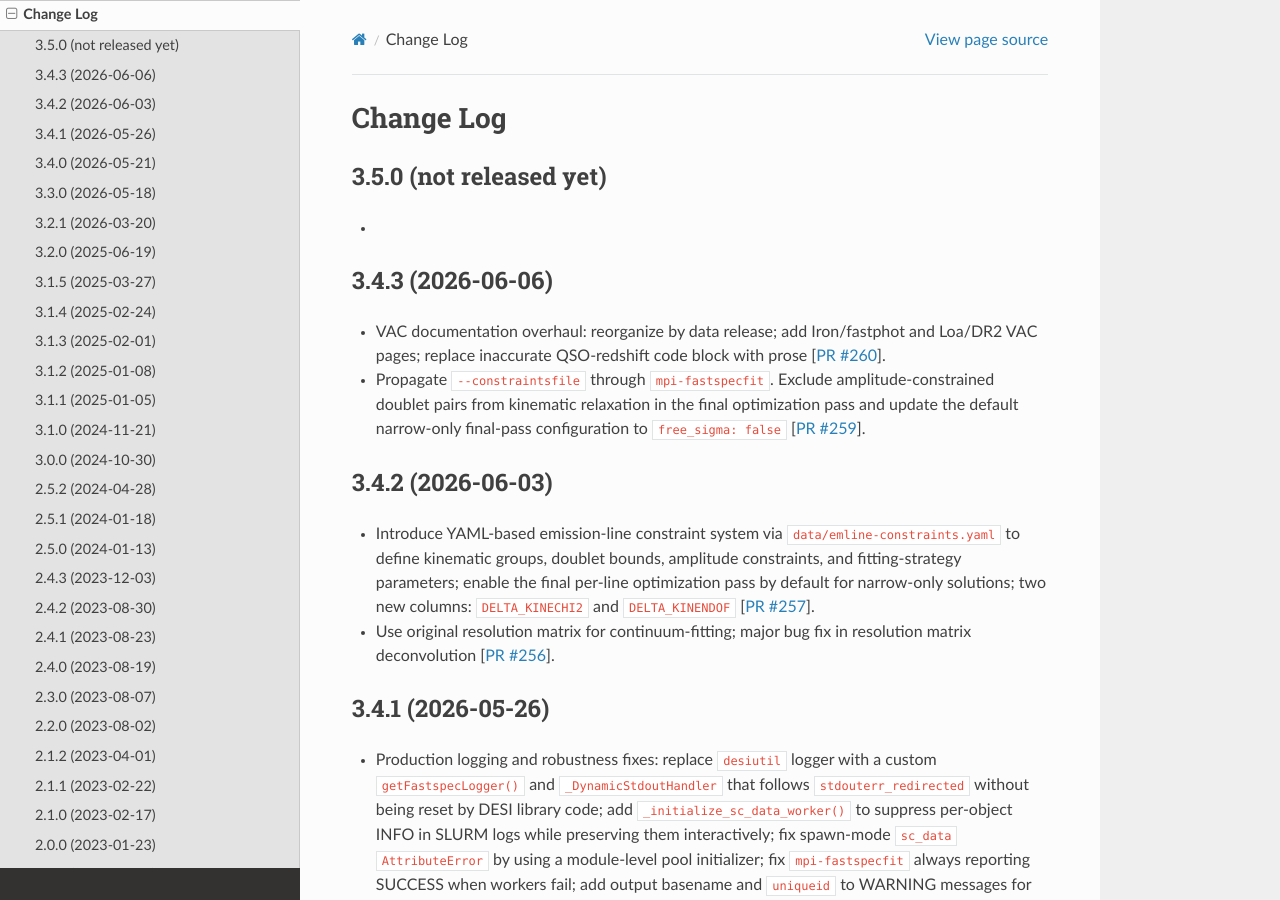
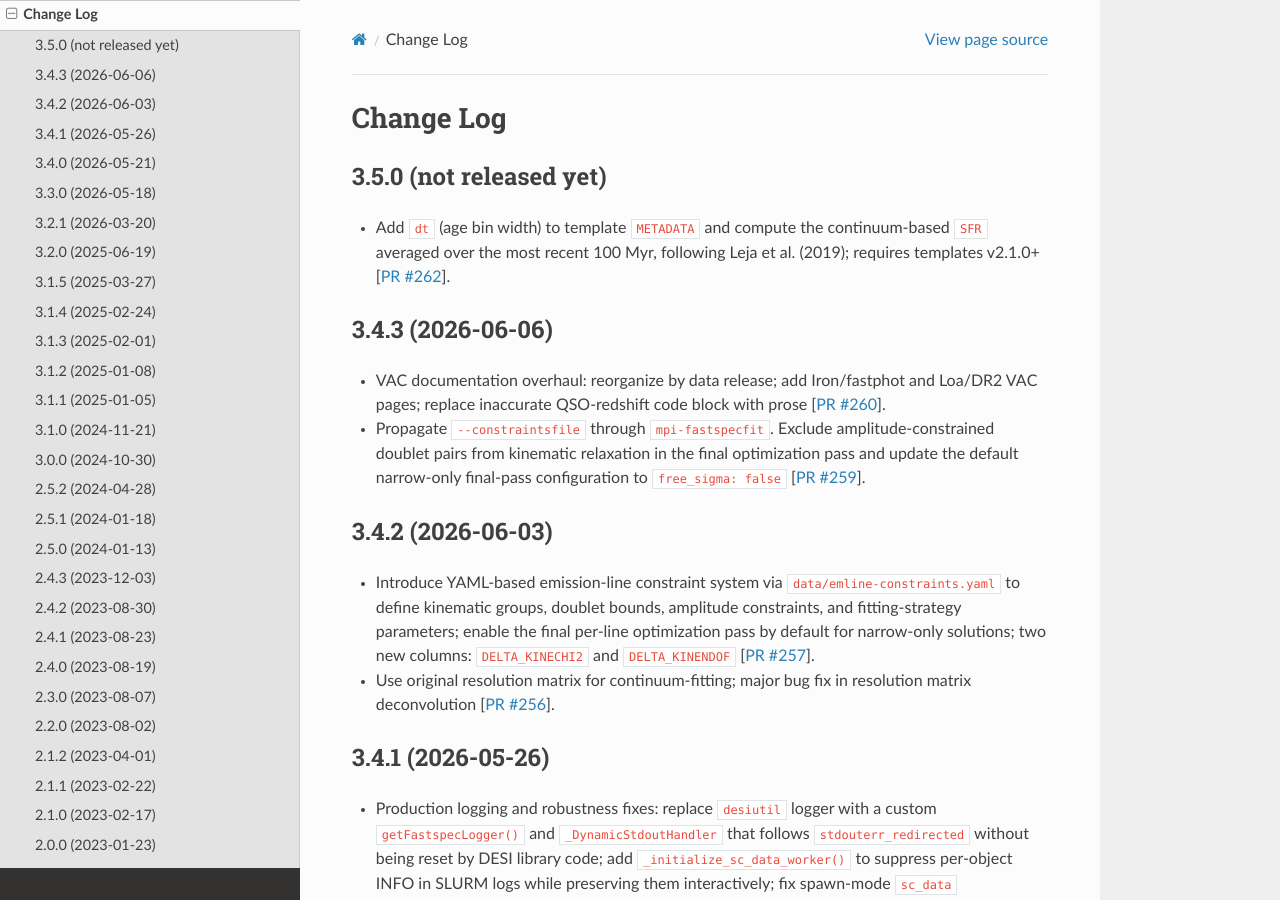
Before and after one commit to desihub/fastspecfit, a Sphinx documentation site: the page built from doc/changes.rst, in a window 1280 px wide and 900 px high. Built offline with Sphinx 7.4.7 and the Read the Docs theme 3.1.0, drawn with Linux system fonts in a browser that asks for light colours; the version number could not be read and is left out.

Commit message:
update change log for PR #262
Co-Authored-By: Claude Sonnet 4.6 <noreply@anthropic.com>

```diff
--- a/doc/changes.rst
+++ b/doc/changes.rst
@@ -5,7 +5,11 @@ Change Log
 3.5.0 (not released yet)
 ------------------------
 
-*
+* Add ``dt`` (age bin width) to template ``METADATA`` and compute the
+  continuum-based ``SFR`` averaged over the most recent 100 Myr, following
+  Leja et al. (2019); requires templates v2.1.0+ [`PR #262`_].
+
+.. _`PR #262`: https://github.com/desihub/fastspecfit/pull/262
 
 3.4.3 (2026-06-06)
 ------------------
```
